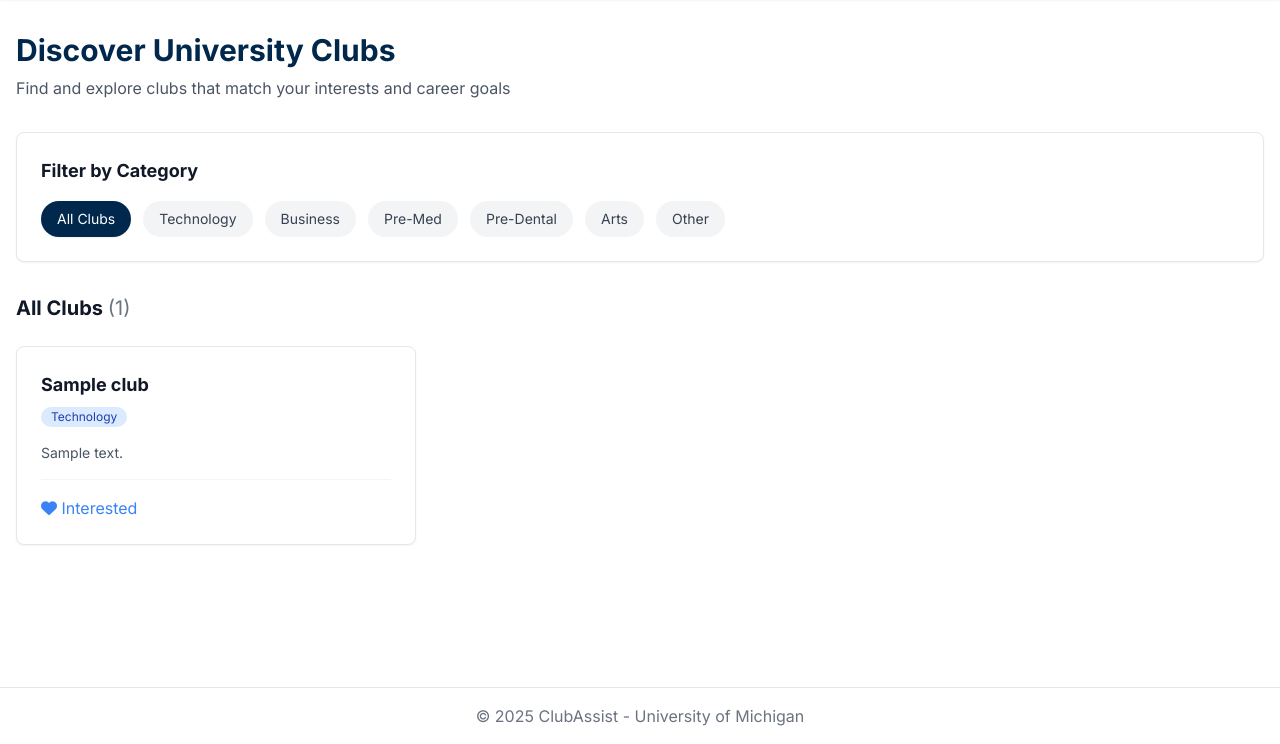
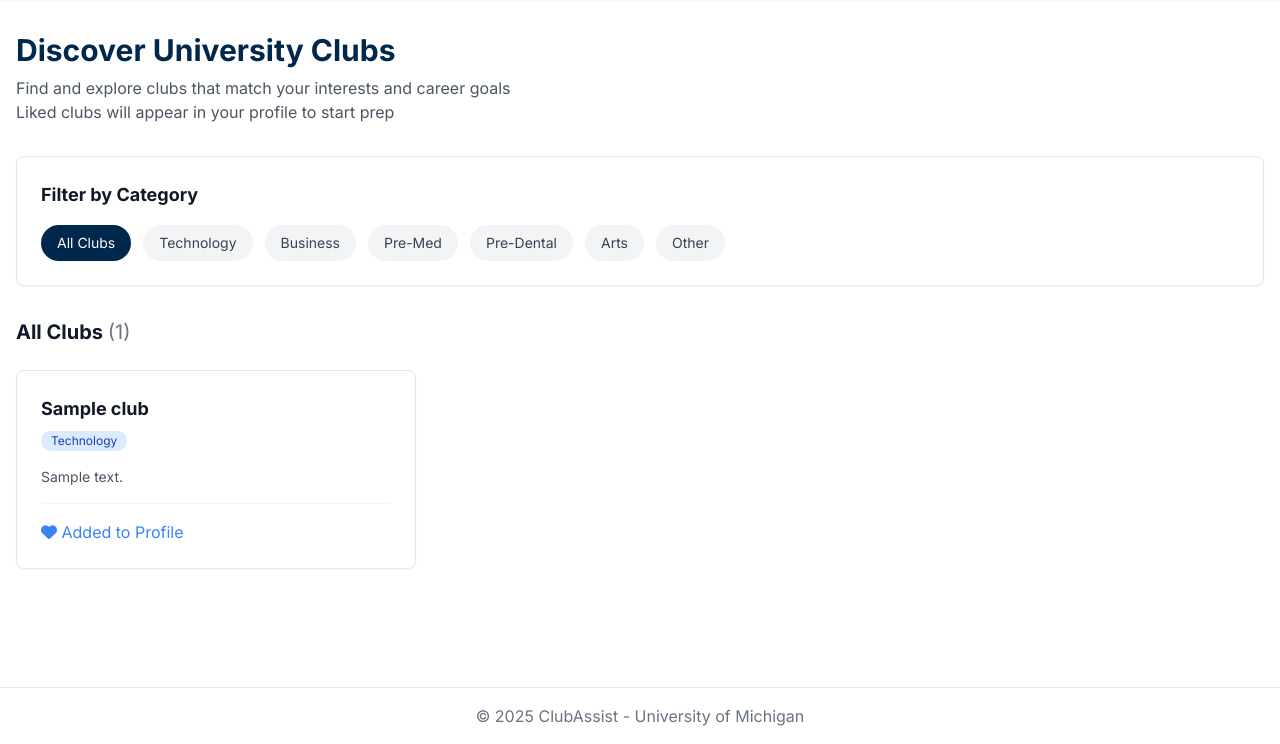
Before and after one commit to LBJANU/ClubAssist, a Django app: page /clubs/ in a window 1280 px wide. Shown: the part 56-800 px from the top of the page. Run offline with Django 5.2, Linux system fonts and the light colour scheme; a user stored in the database is signed in; tables that the repository leaves empty hold one stand-in row (values such as "Sample post"); some libraries are stand-ins or nearby versions.

Commit message:
bug fixes for the chart, timezone updated for EST, some aesthetic changes on the add to profile and instructions on what to do next

```diff
--- a/clubassist/settings.py
+++ b/clubassist/settings.py
@@ -113,7 +113,7 @@ AUTH_PASSWORD_VALIDATORS = [
 
 LANGUAGE_CODE = 'en-us'
 
-TIME_ZONE = 'UTC'
+TIME_ZONE = 'America/New_York'
 
 USE_I18N = True
 
--- a/templates/clubs/club_interest_button.html
+++ b/templates/clubs/club_interest_button.html
@@ -2,9 +2,9 @@
     {% csrf_token %}
     <button class="text-blue-500 hover:text-blue-700 transition-colors">
         {% if club_interested %}
-            <i class="fas fa-heart"></i> Interested
+            <i class="fas fa-heart"></i> Added to Profile
         {% else %}
-            <i class="far fa-heart"></i> Not Interested
+            <i class="far fa-heart"></i> Add to Profile
         {% endif %}
     </button>
 </form>
--- a/templates/clubs/club_list.html
+++ b/templates/clubs/club_list.html
@@ -10,6 +10,7 @@
     <div class="mb-8">
         <h1 class="text-3xl font-bold text-michigan-blue mb-2">Discover University Clubs</h1>
         <p class="text-gray-600">Find and explore clubs that match your interests and career goals</p>
+        <p class="text-gray-600">Liked clubs will appear in your profile to start prep</p>
     </div>
 
     <!-- Category Filter -->
@@ -52,7 +53,11 @@
                     <!-- Club Header -->
                     <div class="flex items-start justify-between mb-4">
                         <div class="flex-1">
-                            <h3 class="text-lg font-semibold text-gray-900 mb-1">{{ club.name }}</h3>
+                            <h3 class="text-lg font-semibold text-gray-900 mb-1">
+                                <a href="{% url 'clubs:prep' club.id %}" class="text-gray-900 hover:text-michigan-blue transition-colors">
+                                    {{ club.name }}
+                                </a>
+                            </h3>
                             <span class="inline-flex items-center px-2.5 py-0.5 rounded-full text-xs font-medium bg-blue-100 text-blue-800">
                                 {{ club.get_category_display }}
                             </span>
--- a/users/views.py
+++ b/users/views.py
@@ -71,7 +71,7 @@ def profile_view(request):
         user=request.user,
         completed=True,
         completed_at__gte=start_date,
-        completed_at__lte=current_date
+        completed_at__lt=current_date + timedelta(days=1)
     ).annotate(
         date=TruncDate('completed_at')
     ).values('date').annotate(
```
